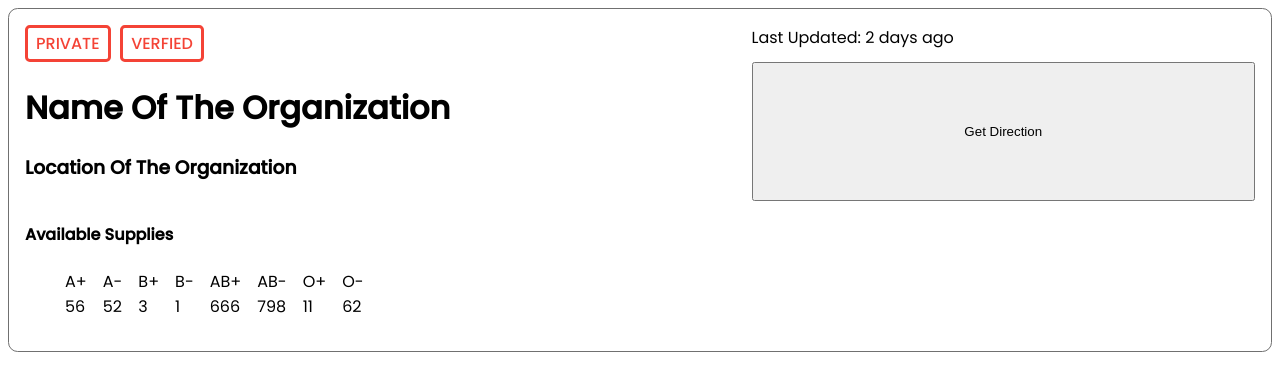
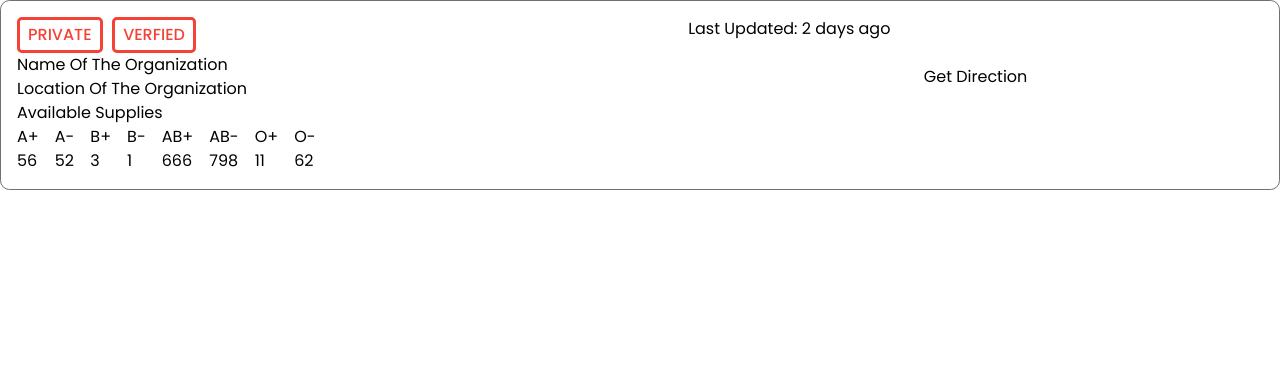
Before and after one commit to skb15/Blood-Bank-Manager-Web, a Vue app: page / in a window 1280 px wide. Shown: the top 390 px of the page. Built offline with nearby package versions, Linux system fonts and the light colour scheme.

Commit message:
Tailwind Configured

```diff
--- a/package.json
+++ b/package.json
@@ -19,10 +19,13 @@
     "@vue/cli-plugin-typescript": "~5.0.0",
     "@vue/cli-service": "~5.0.0",
     "@vue/eslint-config-typescript": "^9.1.0",
+    "autoprefixer": "^10.4.2",
     "eslint": "^7.32.0",
     "eslint-plugin-vue": "^8.0.3",
+    "postcss": "^8.4.7",
     "sass": "^1.32.7",
     "sass-loader": "^12.0.0",
+    "tailwindcss": "^3.0.23",
     "typescript": "~4.5.5"
   }
 }
--- /dev/null
+++ b/postcss.config.js
@@ -0,0 +1,6 @@
+module.exports = {
+  plugins: {
+    tailwindcss: {},
+    autoprefixer: {},
+  },
+}
--- /dev/null
+++ b/src/index.scss
@@ -0,0 +1,3 @@
+@tailwind base;
+@tailwind components;
+@tailwind utilities;
--- a/src/main.ts
+++ b/src/main.ts
@@ -1,4 +1,5 @@
 import { createApp } from 'vue'
 import App from './App.vue'
+import "./index.scss"
 
 createApp(App).mount('#app')
--- /dev/null
+++ b/tailwind.config.js
@@ -0,0 +1,10 @@
+module.exports = {
+  content: [
+    "./index.html",
+    "./src/**/*.{vue,js,ts}",
+  ],
+  theme: {
+    extend: {},
+  },
+  plugins: [],
+}
```
Also changed, not shown: 1 other file (tests, documents, lock files or other folders).
